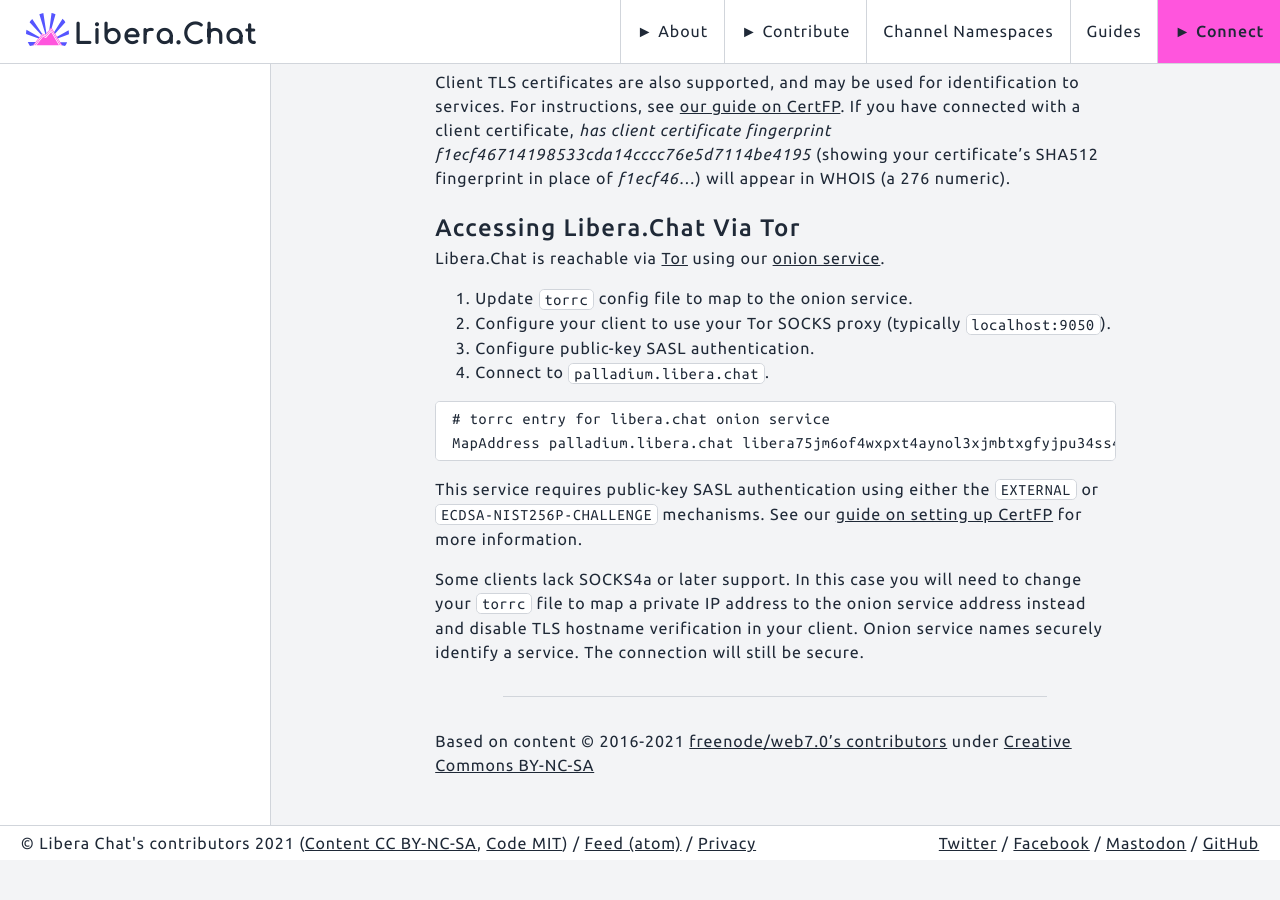
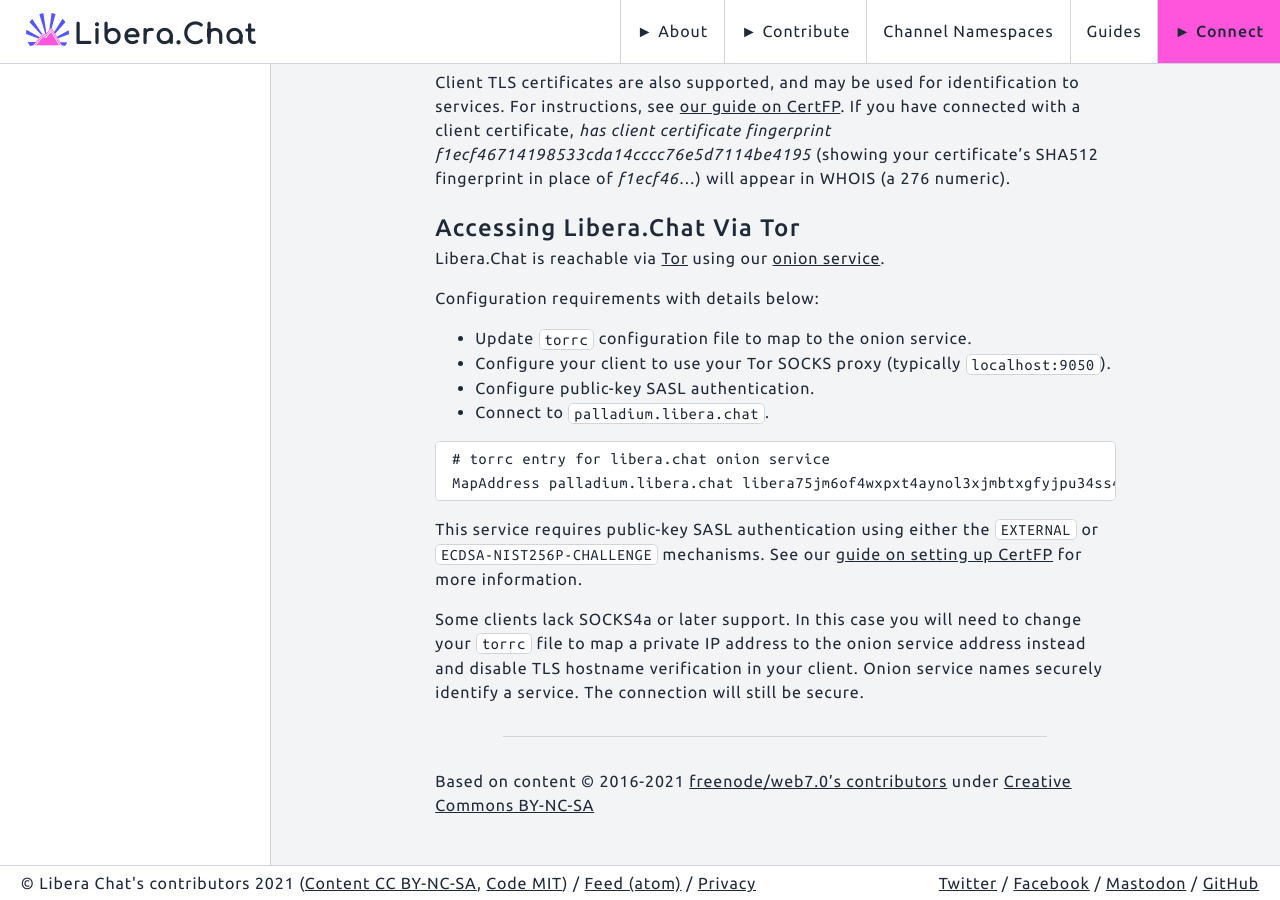
Before and after one commit to Libera-Chat/libera-chat.github.io, a Jekyll site: the page built from content/_guides/connect.md, in a window 1280 px wide and 900 px high, scrolled down 1059 px. Built offline with Jekyll 4.4.1, drawn with Linux system fonts in a browser that asks for light colours; before the commit the page ends 1919 px from its top, so only the background shows below that.

Commit message:
Update connect.md

````diff
--- a/content/_guides/connect.md
+++ b/content/_guides/connect.md
@@ -59,10 +59,12 @@
 Libera.Chat is reachable via [Tor](https://www.torproject.org/) using our
 [onion service](https://community.torproject.org/onion-services/).
 
-1. Update `torrc` config file to map to the onion service.
-2. Configure your client to use your Tor SOCKS proxy (typically `localhost:9050`).
-3. Configure public-key SASL authentication.
-4. Connect to `palladium.libera.chat`.
+Configuration requirements with details below:
+
+- Update `torrc` configuration file to map to the onion service.
+- Configure your client to use your Tor SOCKS proxy (typically `localhost:9050`).
+- Configure public-key SASL authentication.
+- Connect to `palladium.libera.chat`.
 
 ```
 # torrc entry for libera.chat onion service
````
